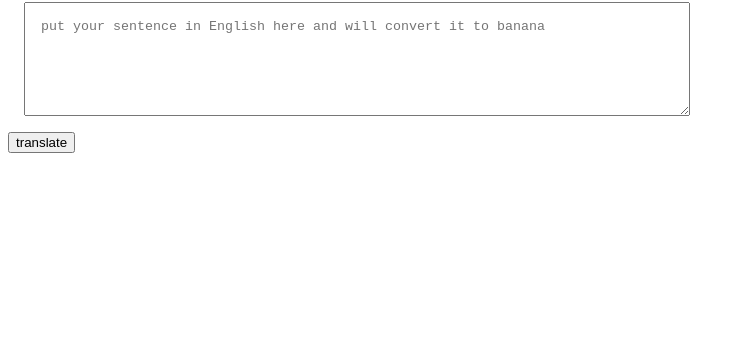
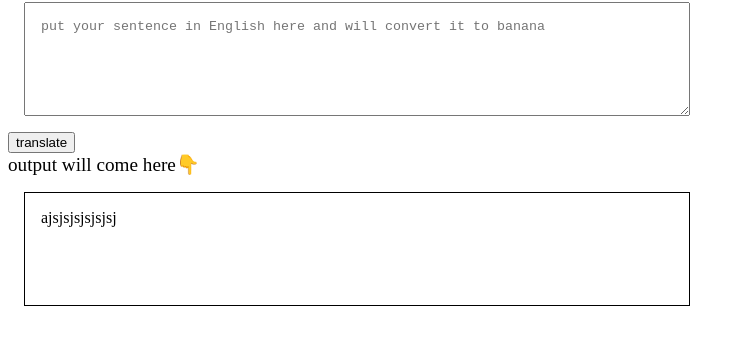
Before and after one commit to rahulkhatri3/neogcamp.banana-speak, a plain HTML site: page index.html in a window 1280 px wide. Both pictures are taken after a click on the button "translate". Shown: the part 78-422 px from the top of the page, without its empty margins (0-745 px from the left). Drawn offline with Linux system fonts and the light colour scheme.

Commit message:
input output processing done

```diff
--- a/app.js
+++ b/app.js
@@ -1,7 +1,10 @@
 
 var btnTranslate = document.querySelector("#btn-translate");
 var txtinput = document.querySelector("#txt-input");
-btnTranslate.addEventListener("click", function clickEventHandler(){
-    console.log("clicked")
-    console.log("input", txtinput.value);
-})
+var outputDiv= document.querySelector("#output");
+
+
+function clicktHandler(){
+    outputDiv.innerText="ajsjsjsjsjsjsj" + txtinput. value;
+};
+btnTranslate.addEventListener("click",  clicktHandler)
--- a/index.html
+++ b/index.html
@@ -12,7 +12,15 @@
             margin: 1rem;
             padding: 1rem;
         }
+        #output {
+            border: 1px solid black;
+            height: 10vh;
+            width: 50%;
+            margin: 1rem;
+            padding: 1rem;
+        }
     </style>
+
 
 </head>
 <body>
@@ -21,6 +29,8 @@
     placeholder="put your sentence in English here and will convert it to banana"></textarea>
 
     <button id="btn-translate">translate</button>
+    <div style= "font-size:larger"> output will come here👇</div>
+    <div id="output"></div>
 
     <script src="app.js"type="text/javascript"></script>
 </body>
```
